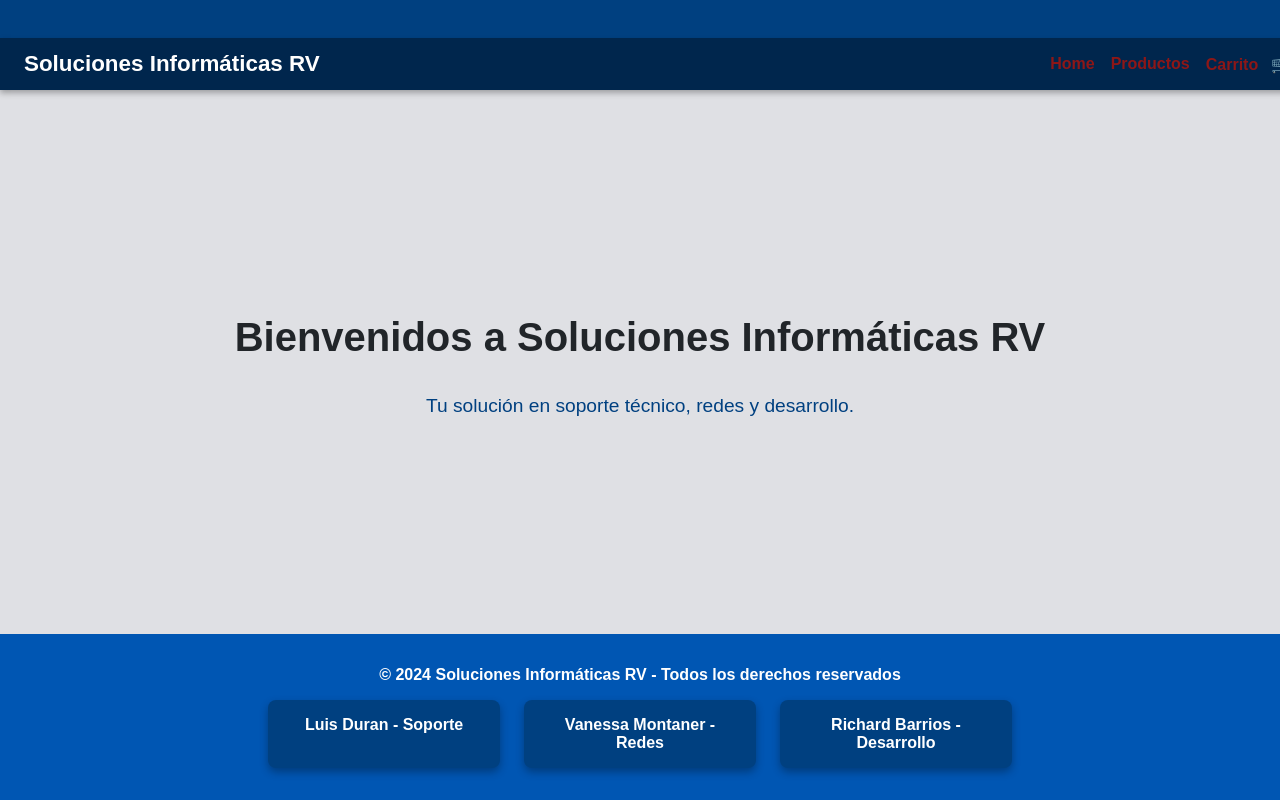
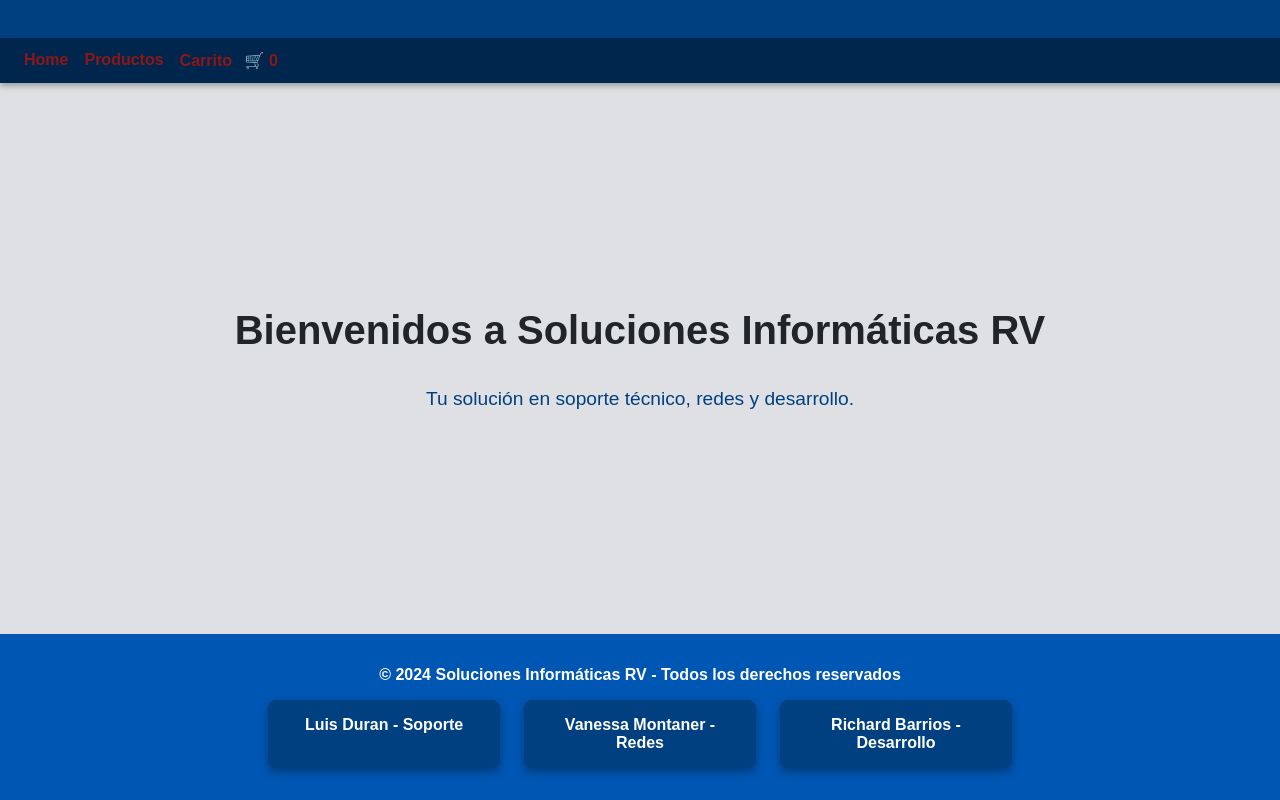
Before and after one commit to fennix530/Proyecto_soluciones_informaticas_rv, a React (Vite) app: page / in a window 1280 px wide. Shown: the top 800 px of the page. Built offline with nearby package versions, Linux system fonts and the light colour scheme.

Commit message:
corregir 4

```diff
--- a/src/components/NavBar.jsx
+++ b/src/components/NavBar.jsx
@@ -4,7 +4,6 @@ import CartWidget from "./CartWidget";
 export default function NavBar() {
   return (
     <nav className="navbar">
-      <span className="logo">Soluciones Informáticas RV</span>
       <div className="links">
         <Link to="/">Home</Link>
         <Link to="/productos">Productos</Link>
```
